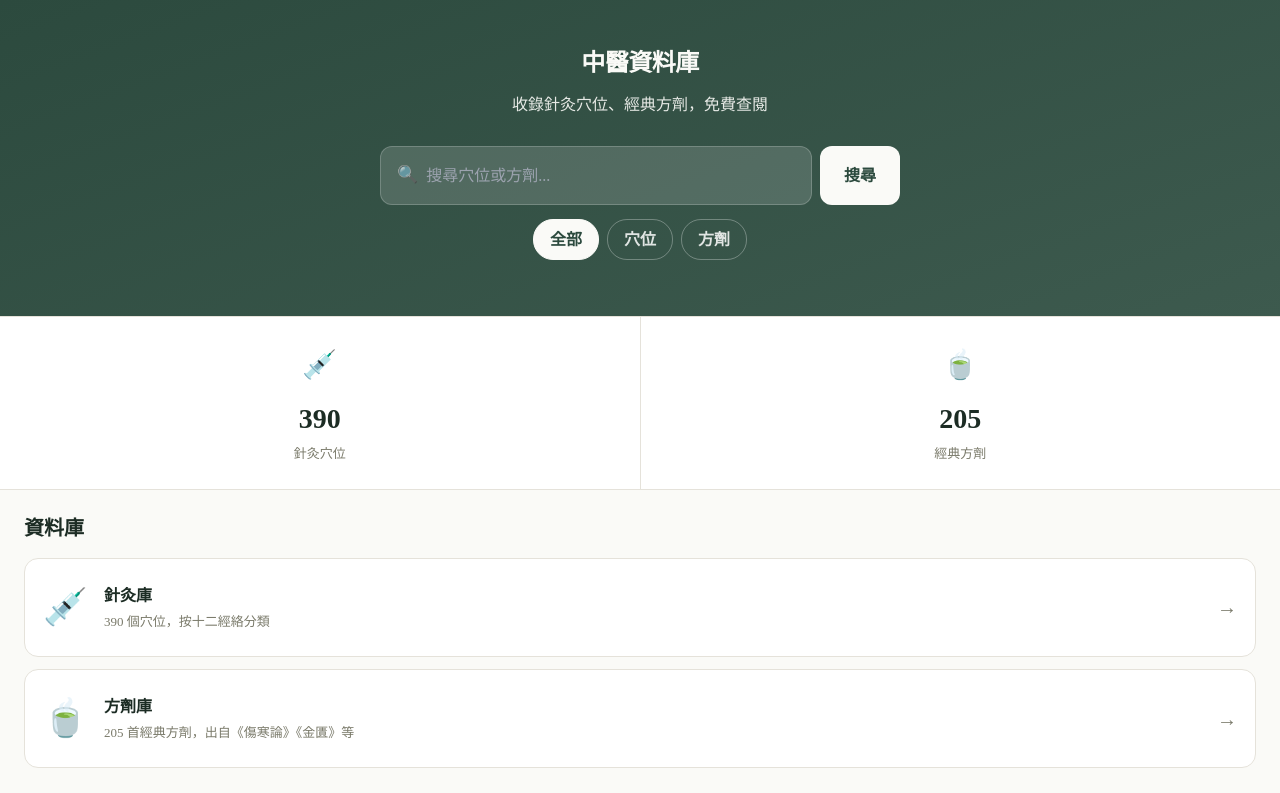
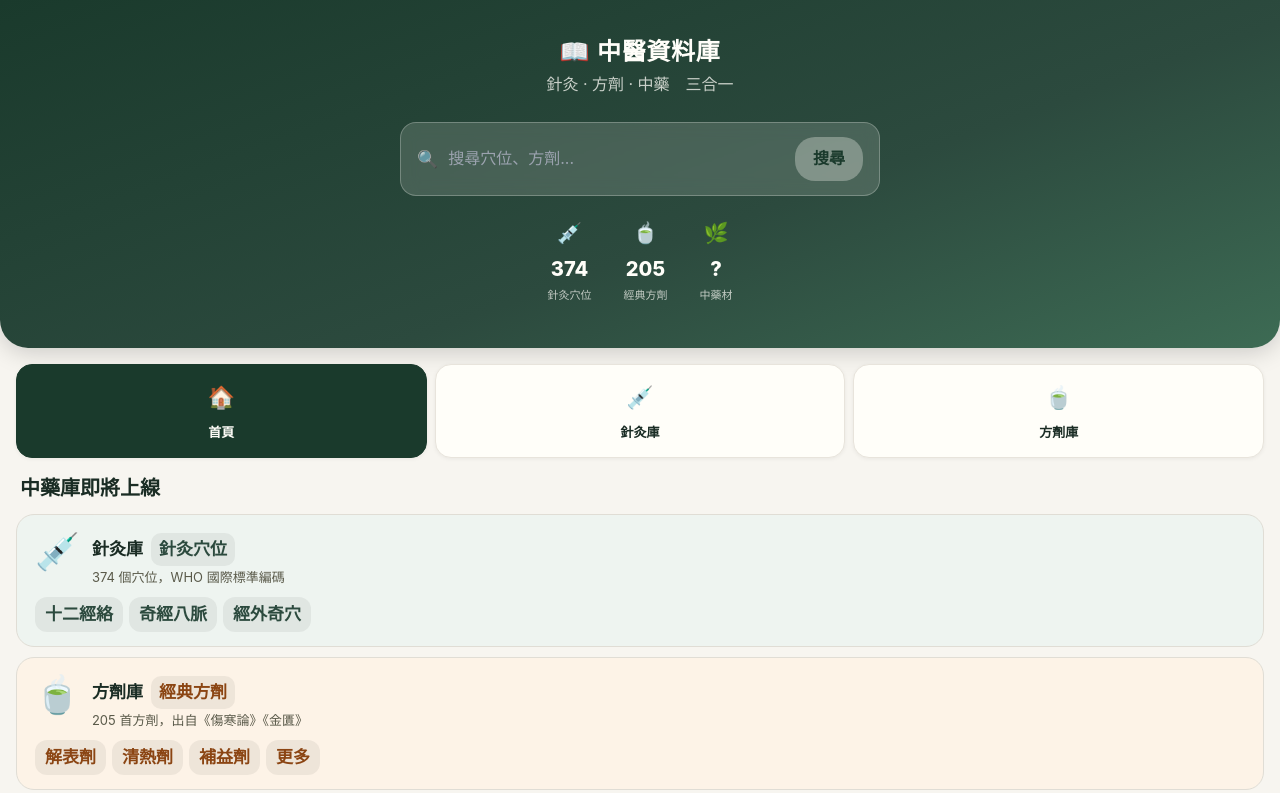
Before and after one commit to realtcmweb/tcm-knowledge-base, a Next.js app: page /en in a window 1280 px wide. Shown: the top 793 px of the page. Built offline with nearby package versions, Linux system fonts and the light colour scheme.

Commit message:
Homepage: add search button, 3-tab nav, emoji stats, 12-meridian grid

```diff
--- a/app/[locale]/page.tsx
+++ b/app/[locale]/page.tsx
@@ -1,308 +1,247 @@
 'use client'
 
-import React, { useState, useMemo, useEffect } from 'react'
+import React, { useState, useEffect } from 'react'
 import Link from 'next/link'
-
-interface Acupoint {
-  id: number
-  code: string
-  name: string
-  meridian: string
-  meridianName: string
-  location: string
-  indications: string
-}
-
-interface Formula {
-  id: number
-  name: string
-  source: string
-  effects: string
-  indications: string
-}
-
-const MERIDIANS = [
-  { code: 'LU', name: '肺經' }, { code: 'LI', name: '大腸經' },
-  { code: 'ST', name: '胃經' }, { code: 'SP', name: '脾經' },
-  { code: 'HT', name: '心經' }, { code: 'SI', name: '小腸經' },
-  { code: 'BL', name: '膀胱經' }, { code: 'KI', name: '腎經' },
-  { code: 'PC', name: '心包經' }, { code: 'SJ', name: '三焦經' },
-  { code: 'GB', name: '膽經' }, { code: 'LV', name: '肝經' },
-]
+import { useRouter } from 'next/navigation'
 
 export default function HomePage() {
+  const router = useRouter()
   const [search, setSearch] = useState('')
-  const [searchType, setSearchType] = useState<'all' | 'acupoints' | 'formulas'>('all')
-  const [results, setResults] = useState<Array<{ type: string; name: string; sub: string; id: string }>>([])
-  const [searched, setSearched] = useState(false)
-  const [acupoints, setAcupoints] = useState<Acupoint[]>([])
-  const [formulas, setFormulas] = useState<Formula[]>([])
   const [loading, setLoading] = useState(true)
+  const [acupointsCount, setAcupointsCount] = useState(0)
+  const [formulasCount, setFormulasCount] = useState(0)
 
   useEffect(() => {
     Promise.all([
       fetch('/data/acupoints.json').then(r => r.json()),
       fetch('/data/formulas.json').then(r => r.json()),
     ]).then(([a, f]) => {
-      setAcupoints(a)
-      setFormulas(f)
+      setAcupointsCount(a.length)
+      setFormulasCount(f.length)
       setLoading(false)
     })
   }, [])
 
   const handleSearch = () => {
     if (!search.trim()) return
-    const q = search.toLowerCase()
-    const found: Array<{ type: string; name: string; sub: string; id: string }> = []
-
-    if (searchType === 'all' || searchType === 'acupoints') {
-      acupoints.filter(a =>
-        a.name.toLowerCase().includes(q) ||
-        a.code.toLowerCase().includes(q) ||
-        a.meridianName.includes(q)
-      ).slice(0, 5).forEach(a => {
-        found.push({ type: '穴位', name: a.name, sub: `${a.code} · ${a.meridianName}`, id: a.code })
-      })
-    }
-
-    if (searchType === 'all' || searchType === 'formulas') {
-      formulas.filter(f =>
-        f.name.toLowerCase().includes(q) ||
-        f.source.toLowerCase().includes(q)
-      ).slice(0, 5).forEach(f => {
-        found.push({ type: '方劑', name: f.name, sub: `出自《${f.source}》`, id: String(f.id) })
-      })
-    }
-
-    setResults(found)
-    setSearched(true)
+    router.push(`/db?q=${encodeURIComponent(search.trim())}`)
   }
 
-  const accentColor = '#2C4A3E'
-  const bgColor = '#FAFAF7'
-  const cardBg = '#FFFFFF'
-  const borderColor = '#E5E2DA'
-  const textColor = '#1C2C24'
-  const mutedColor = '#7A7A6A'
-
   return (
-    <div style={{ minHeight: '100vh', backgroundColor: bgColor }}>
+    <div style={{
+      minHeight: '100vh',
+      backgroundColor: '#F7F5F0',
+      fontFamily: '-apple-system, BlinkMacSystemFont, "PingFang TC", "Microsoft JhengHei", sans-serif'
+    }}>
       {/* Hero */}
       <div style={{
-        background: `linear-gradient(160deg, ${accentColor} 0%, #3D5A4E 100%)`,
-        color: '#FAFAF7',
-        padding: '48px 24px 56px',
-        textAlign: 'center'
+        background: 'linear-gradient(160deg, #1a3A2C 0%, #2C4A3E 60%, #3D6B54 100%)',
+        color: '#FFFEF9',
+        padding: '36px 20px 44px',
+        borderRadius: '0 0 28px 28px',
+        boxShadow: '0 4px 24px rgba(0,0,0,0.18)',
       }}>
-        <h1 style={{ fontSize: '32px', fontWeight: 700, marginBottom: '12px', letterSpacing: '-0.02em' }}>
-          中醫資料庫
+        <h1 style={{ fontSize: '26px', fontWeight: 800, marginBottom: '4px', letterSpacing: '0.03em', textAlign: 'center' }}>
+          📖 中醫資料庫
         </h1>
-        <p style={{ fontSize: '16px', opacity: 0.9, marginBottom: '28px', lineHeight: 1.6 }}>
-          收錄針灸穴位、經典方劑，免費查閱
+        <p style={{ fontSize: '13px', opacity: 0.75, marginBottom: '24px', textAlign: 'center' }}>
+          針灸 · 方劑 · 中藥　三合一
         </p>
 
         {/* Search Box */}
-        <div style={{
-          maxWidth: '520px',
-          margin: '0 auto',
-          display: 'flex',
-          gap: '8px'
-        }}>
+        <div style={{ maxWidth: '480px', margin: '0 auto' }}>
           <div style={{
-            flex: 1,
-            display: 'flex',
-            alignItems: 'center',
-            gap: '8px',
-            backgroundColor: 'rgba(255,255,255,0.15)',
-            borderRadius: '12px',
-            padding: '14px 16px',
-            border: '1px solid rgba(255,255,255,0.2)'
+            display: 'flex', alignItems: 'center', gap: '10px',
+            backgroundColor: 'rgba(255,254,249,0.15)',
+            borderRadius: '16px', padding: '14px 16px',
+            border: '1.5px solid rgba(255,254,249,0.25)',
+            backdropFilter: 'blur(8px)',
           }}>
-            <span style={{ fontSize: '18px', opacity: 0.7 }}>🔍</span>
+            <span style={{ fontSize: '18px', opacity: 0.8 }}>🔍</span>
             <input
               type="text"
-              placeholder={loading ? '載入中...' : '搜尋穴位或方劑...'}
+              placeholder={loading ? '載入中...' : '搜尋穴位、方劑...'}
               value={search}
               onChange={e => setSearch(e.target.value)}
               onKeyDown={e => e.key === 'Enter' && handleSearch()}
               disabled={loading}
               style={{
-                flex: 1,
-                border: 'none',
-                background: 'transparent',
-                outline: 'none',
-                fontSize: '16px',
-                color: '#FAFAF7'
+                flex: 1, border: 'none', background: 'transparent',
+                outline: 'none', fontSize: '15px', color: '#FFFEF9',
               }}
             />
+            {search && (
+              <button onClick={() => setSearch('')} style={{
+                background: 'rgba(255,254,249,0.2)', border: 'none', borderRadius: '50%',
+                width: '22px', height: '22px', cursor: 'pointer',
+                fontSize: '11px', color: '#FFFEF9', display: 'flex',
+                alignItems: 'center', justifyContent: 'center',
+              }}>✕</button>
+            )}
+            <button
+              onClick={handleSearch}
+              disabled={loading || !search.trim()}
+              style={{
+                padding: '8px 18px',
+                backgroundColor: search.trim() ? '#FFFEF9' : 'rgba(255,254,249,0.3)',
+                color: '#1a3A2C',
+                border: 'none', borderRadius: '20px',
+                fontSize: '13px', fontWeight: 700,
+                cursor: search.trim() ? 'pointer' : 'default',
+              }}
+            >
+              搜尋
+            </button>
           </div>
-          <button
-            onClick={handleSearch}
-            disabled={loading}
-            style={{
-              padding: '14px 24px',
-              backgroundColor: '#FAFAF7',
-              color: accentColor,
-              border: 'none',
-              borderRadius: '12px',
-              fontSize: '15px',
-              fontWeight: 600,
-              cursor: loading ? 'not-allowed' : 'pointer',
-              opacity: loading ? 0.6 : 1,
-            }}
-          >
-            搜尋
-          </button>
         </div>
 
-        {/* Type Toggle */}
-        <div style={{ display: 'flex', gap: '8px', justifyContent: 'center', marginTop: '14px' }}>
-          {(['all', 'acupoints', 'formulas'] as const).map(type => (
-            <button
-              key={type}
-              onClick={() => setSearchType(type)}
+        {/* Stats Row */}
+        <div style={{ display: 'flex', justifyContent: 'center', gap: '32px', marginTop: '20px' }}>
+          {[
+            { emoji: '💉', count: loading ? '...' : acupointsCount, label: '針灸穴位' },
+            { emoji: '🍵', count: loading ? '...' : formulasCount, label: '經典方劑' },
+            { emoji: '🌿', count: '?', label: '中藥材' },
+          ].map((s, i) => (
+            <div key={i} style={{ textAlign: 'center' }}>
+              <div style={{ fontSize: '20px', marginBottom: '2px' }}>{s.emoji}</div>
+              <div style={{ fontSize: '20px', fontWeight: 800 }}>{s.count}</div>
+              <div style={{ fontSize: '11px', opacity: 0.7 }}>{s.label}</div>
+            </div>
+          ))}
+        </div>
+      </div>
+
+      {/* Tab Navigation */}
+      <div style={{ padding: '16px 16px 0' }}>
+        <div style={{
+          display: 'grid', gridTemplateColumns: '1fr 1fr 1fr', gap: '8px',
+        }}>
+          {[
+            { href: '/', label: '首頁', emoji: '🏠', active: true },
+            { href: '/db', label: '針灸庫', emoji: '💉', active: false },
+            { href: '/db', label: '方劑庫', emoji: '🍵', active: false },
+          ].map(tab => (
+            <Link
+              key={tab.label}
+              href={tab.href}
               style={{
-                padding: '6px 16px',
-                backgroundColor: searchType === type ? '#FAFAF7' : 'transparent',
-                color: searchType === type ? accentColor : 'rgba(255,255,255,0.85)',
-                border: `1px solid ${searchType === type ? '#FAFAF7' : 'rgba(255,255,255,0.3)'}`,
-                borderRadius: '20px',
-                fontSize: '13px',
-                cursor: 'pointer',
-                fontWeight: 600,
+                display: 'flex', flexDirection: 'column', alignItems: 'center',
+                padding: '14px 8px',
+                backgroundColor: tab.active ? '#1a3A2C' : '#FFFEF9',
+                color: tab.active ? '#FFFEF9' : '#1a2C24',
+                borderRadius: '16px', textDecoration: 'none',
+                border: `1.5px solid ${tab.active ? '#1a3A2C' : '#E8E4DC'}`,
+                boxShadow: '0 1px 4px rgba(0,0,0,0.06)',
               }}
             >
-              {type === 'all' ? '全部' : type === 'acupoints' ? '穴位' : '方劑'}
-            </button>
+              <div style={{ fontSize: '22px', marginBottom: '4px' }}>{tab.emoji}</div>
+              <div style={{ fontSize: '13px', fontWeight: 700 }}>{tab.label}</div>
+            </Link>
           ))}
         </div>
-
-        {/* Search Results */}
-        {searched && (
-          <div style={{
-            maxWidth: '520px',
-            margin: '16px auto 0',
-            backgroundColor: 'rgba(255,255,255,0.1)',
-            borderRadius: '12px',
-            overflow: 'hidden',
-            backdropFilter: 'blur(10px)'
-          }}>
-            {results.length === 0 ? (
-              <div style={{ padding: '16px', color: 'rgba(255,255,255,0.7)', fontSize: '14px' }}>
-                找不到「{search}」，試試其他關鍵字
-              </div>
-            ) : (
-              results.map((r, i) => (
-                <div key={i} style={{
-                  padding: '12px 16px',
-                  borderBottom: i < results.length - 1 ? '1px solid rgba(255,255,255,0.1)' : 'none',
-                  display: 'flex',
-                  justifyContent: 'space-between',
-                  alignItems: 'center',
-                }}>
-                  <div>
-                    <span style={{ fontSize: '11px', backgroundColor: 'rgba(255,255,255,0.2)', padding: '2px 8px', borderRadius: '10px', marginRight: '8px' }}>{r.type}</span>
-                    <span style={{ fontSize: '15px', fontWeight: 600 }}>{r.name}</span>
-                    <span style={{ fontSize: '12px', opacity: 0.7, marginLeft: '8px' }}>{r.sub}</span>
-                  </div>
-                  <Link href="/db" style={{ color: '#FAFAF7', fontSize: '12px', textDecoration: 'none', opacity: 0.7 }}>查看 →</Link>
-                </div>
-              ))
-            )}
-          </div>
-        )}
       </div>
 
-      {/* Quick Stats */}
-      <div style={{
-        display: 'grid',
-        gridTemplateColumns: '1fr 1fr',
-        gap: '1px',
-        backgroundColor: borderColor,
-        borderTop: `1px solid ${borderColor}`,
-        borderBottom: `1px solid ${borderColor}`
-      }}>
+      {/* Feature Cards */}
+      <div style={{ padding: '16px' }}>
+        <h2 style={{ fontSize: '16px', fontWeight: 700, color: '#1a2C24', marginBottom: '12px', paddingLeft: '4px' }}>
+          中藥庫即將上線
+        </h2>
+
         {[
-          { emoji: '💉', count: '390', label: '針灸穴位' },
-          { emoji: '🍵', count: '205', label: '經典方劑' },
-        ].map((stat, i) => (
-          <div key={i} style={{
-            padding: '24px 16px',
-            backgroundColor: cardBg,
-            textAlign: 'center'
-          }}>
-            <div style={{ fontSize: '28px', marginBottom: '6px' }}>{stat.emoji}</div>
-            <div style={{ fontSize: '28px', fontWeight: 700, color: textColor }}>{stat.count}</div>
-            <div style={{ fontSize: '13px', color: mutedColor }}>{stat.label}</div>
-          </div>
+          {
+            emoji: '💉', title: '針灸庫', sub: '針灸穴位',
+            desc: `${loading ? '...' : acupointsCount} 個穴位，WHO 國際標準編碼`,
+            tags: ['十二經絡', '奇經八脈', '經外奇穴'],
+            color: '#2C4A3E', bg: '#EEF4F0',
+          },
+          {
+            emoji: '🍵', title: '方劑庫', sub: '經典方劑',
+            desc: `${loading ? '...' : formulasCount} 首方劑，出自《傷寒論》《金匱》`,
+            tags: ['解表劑', '清熱劑', '補益劑', '更多'],
+            color: '#8B4513', bg: '#FDF3E7',
+          },
+          {
+            emoji: '🌿', title: '中藥庫', sub: '中藥材',
+            desc: '三百餘味中藥，藥性、歸經、功效',
+            tags: ['性味', '歸經', '主治'],
+            color: '#5A6A1A', bg: '#F0F4E0',
+            upcoming: true,
+          },
+        ].map((card, i) => (
+          <Link
+            key={i}
+            href={card.upcoming ? '#' : '/db'}
+            style={{
+              display: 'block', marginBottom: '10px',
+              padding: '18px 18px 14px',
+              backgroundColor: card.bg,
+              borderRadius: '18px',
+              border: `1.5px solid ${card.upcoming ? 'transparent' : '#E0DDD5'}`,
+              textDecoration: 'none',
+              opacity: card.upcoming ? 0.75 : 1,
+              cursor: card.upcoming ? 'default' : 'pointer',
+            }}
+            onClick={e => card.upcoming && e.preventDefault()}
+          >
+            <div style={{ display: 'flex', alignItems: 'flex-start', gap: '12px', marginBottom: '10px' }}>
+              <div style={{ fontSize: '36px', lineHeight: 1 }}>{card.emoji}</div>
+              <div style={{ flex: 1 }}>
+                <div style={{ display: 'flex', alignItems: 'center', gap: '8px', marginBottom: '2px' }}>
+                  <span style={{ fontSize: '17px', fontWeight: 800, color: '#1a2C24' }}>{card.title}</span>
+                  <span style={{ fontSize: '11px', color: card.color, backgroundColor: 'rgba(0,0,0,0.06)', padding: '2px 8px', borderRadius: '10px', fontWeight: 600 }}>
+                    {card.sub}
+                  </span>
+                  {card.upcoming && (
+                    <span style={{ fontSize: '10px', color: '#7A7A6A', backgroundColor: 'rgba(0,0,0,0.08)', padding: '2px 8px', borderRadius: '10px' }}>
+                      即將上線
+                    </span>
+                  )}
+                </div>
+                <div style={{ fontSize: '13px', color: '#5A5A4A', lineHeight: 1.5 }}>{card.desc}</div>
+              </div>
+            </div>
+            <div style={{ display: 'flex', gap: '6px', flexWrap: 'wrap' }}>
+              {card.tags.map(tag => (
+                <span key={tag} style={{
+                  fontSize: '11px', color: card.color,
+                  backgroundColor: 'rgba(0,0,0,0.06)',
+                  padding: '3px 10px', borderRadius: '12px', fontWeight: 600,
+                }}>{tag}</span>
+              ))}
+            </div>
+          </Link>
         ))}
       </div>
 
-      {/* Feature Cards */}
-      <div style={{ padding: '24px' }}>
-        <h2 style={{ fontSize: '18px', fontWeight: 700, color: textColor, marginBottom: '16px' }}>
-          資料庫
+      {/* 12 Meridian Quick Access */}
+      <div style={{ padding: '0 16px 16px' }}>
+        <h2 style={{ fontSize: '16px', fontWeight: 700, color: '#1a2C24', marginBottom: '12px', paddingLeft: '4px' }}>
+          十二經絡快速查詢
         </h2>
-        <div style={{ display: 'flex', flexDirection: 'column', gap: '12px' }}>
-          <Link href="/db" style={{
-            display: 'flex',
-            alignItems: 'center',
-            gap: '16px',
-            padding: '18px',
-            backgroundColor: cardBg,
-            borderRadius: '14px',
-            border: `1px solid ${borderColor}`,
-            textDecoration: 'none',
-          }}>
-            <div style={{ fontSize: '36px' }}>💉</div>
-            <div style={{ flex: 1 }}>
-              <div style={{ fontSize: '16px', fontWeight: 600, color: textColor, marginBottom: '2px' }}>針灸庫</div>
-              <div style={{ fontSize: '13px', color: mutedColor }}>390 個穴位，按十二經絡分類</div>
-            </div>
-            <div style={{ fontSize: '20px', color: mutedColor }}>→</div>
-          </Link>
-
-          <Link href="/db" style={{
-            display: 'flex',
-            alignItems: 'center',
-            gap: '16px',
-            padding: '18px',
-            backgroundColor: cardBg,
-            borderRadius: '14px',
-            border: `1px solid ${borderColor}`,
-            textDecoration: 'none',
-          }}>
-            <div style={{ fontSize: '36px' }}>🍵</div>
-            <div style={{ flex: 1 }}>
-              <div style={{ fontSize: '16px', fontWeight: 600, color: textColor, marginBottom: '2px' }}>方劑庫</div>
-              <div style={{ fontSize: '13px', color: mutedColor }}>205 首經典方劑，出自《傷寒論》《金匱》等</div>
-            </div>
-            <div style={{ fontSize: '20px', color: mutedColor }}>→</div>
-          </Link>
-        </div>
-      </div>
-
-      {/* Meridian Grid */}
-      <div style={{ padding: '0 24px 24px' }}>
-        <h2 style={{ fontSize: '18px', fontWeight: 700, color: textColor, marginBottom: '16px' }}>
-          十二經絡
-        </h2>
-        <div style={{ display: 'grid', gridTemplateColumns: 'repeat(4, 1fr)', gap: '10px' }}>
-          {MERIDIANS.map(m => (
+        <div style={{ display: 'grid', gridTemplateColumns: 'repeat(4, 1fr)', gap: '8px' }}>
+          {[
+            { code: 'LU', name: '肺經', emoji: '🌬️' }, { code: 'LI', name: '大腸經', emoji: '💨' },
+            { code: 'ST', name: '胃經', emoji: '🍚' }, { code: 'SP', name: '脾經', emoji: '🟤' },
+            { code: 'HT', name: '心經', emoji: '❤️' }, { code: 'SI', name: '小腸經', emoji: '🔥' },
+            { code: 'BL', name: '膀胱經', emoji: '💧' }, { code: 'KI', name: '腎經', emoji: '🌙' },
+            { code: 'PC', name: '心包經', emoji: '🫀' }, { code: 'SJ', name: '三焦經', emoji: '🔥' },
+            { code: 'GB', name: '膽經', emoji: '💚' }, { code: 'LV', name: '肝經', emoji: '🌳' },
+          ].map(m => (
             <Link
               key={m.code}
-              href={`/db`}
+              href="/db"
               style={{
-                padding: '14px 8px',
-                backgroundColor: cardBg,
-                border: `1px solid ${borderColor}`,
-                borderRadius: '12px',
-                textAlign: 'center',
-                textDecoration: 'none',
+                display: 'flex', flexDirection: 'column', alignItems: 'center',
+                padding: '12px 4px',
+                backgroundColor: '#FFFEF9',
+                border: '1.5px solid #E8E4DC',
+                borderRadius: '14px', textDecoration: 'none',
+                boxShadow: '0 1px 3px rgba(0,0,0,0.04)',
               }}
             >
-              <div style={{ fontSize: '18px', fontWeight: 700, color: accentColor, marginBottom: '2px' }}>{m.code}</div>
-              <div style={{ fontSize: '12px', color: mutedColor }}>{m.name}</div>
+              <span style={{ fontSize: '16px', marginBottom: '3px' }}>{m.emoji}</span>
+              <span style={{ fontSize: '13px', fontWeight: 700, color: '#1a3A2C' }}>{m.code}</span>
+              <span style={{ fontSize: '10px', color: '#8A8A7A' }}>{m.name}</span>
             </Link>
           ))}
         </div>
@@ -311,12 +250,11 @@ export default function HomePage() {
       {/* Footer */}
       <div style={{
         padding: '20px 24px',
-        borderTop: `1px solid ${borderColor}`,
-        textAlign: 'center',
-        fontSize: '12px',
-        color: mutedColor
+        borderTop: '1px solid #E8E4DC',
+        textAlign: 'center', fontSize: '11px', color: '#8A8A7A',
+        backgroundColor: '#FFFEF9',
       }}>
-        本資料庫內容僅供學術參考，不作商業用途。有病請尋求合法的醫師，非中醫師請勿擅自處方服藥。
+        ⚠️ 本資料庫內容僅供學術參考，不作商業用途。有病請尋求合法的醫師，非中醫師請勿擅自處方服藥。
       </div>
     </div>
   )
```
